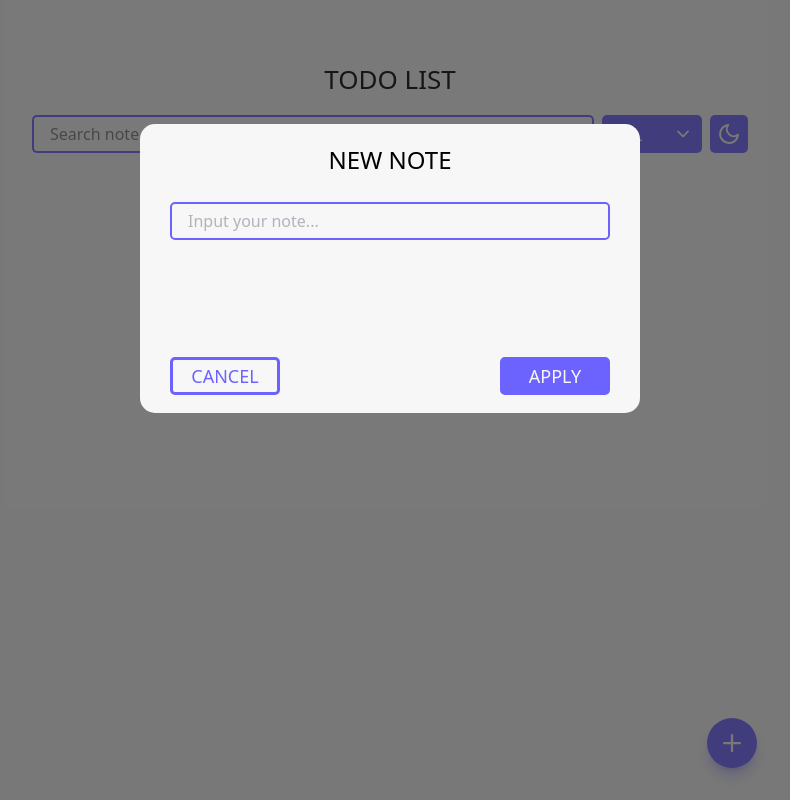
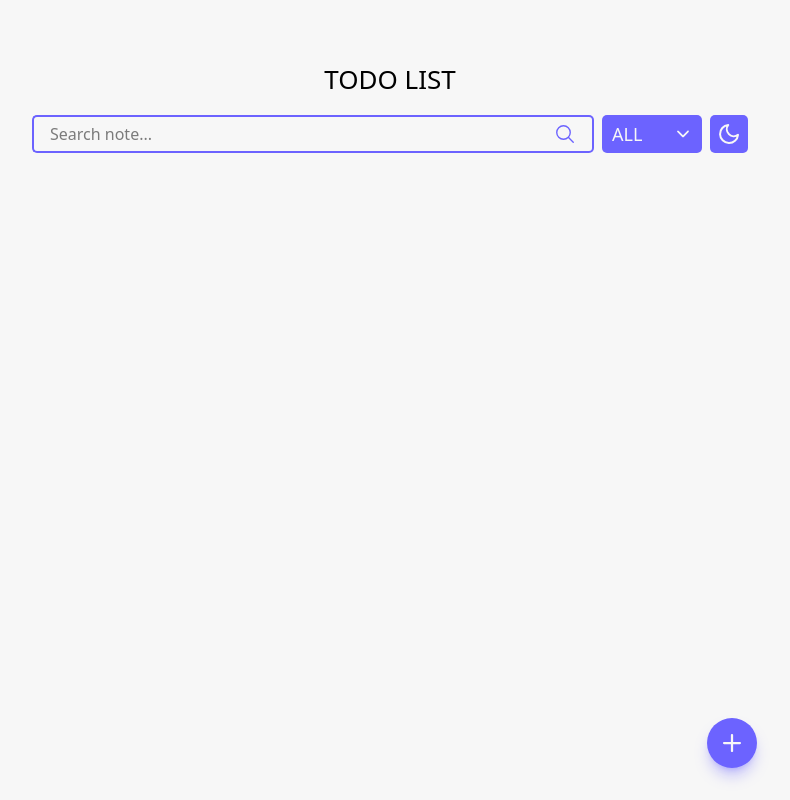
Before and after one commit to ArmenSyan/Todo-List-TS, a React (Vite) app: page / in a window 1280 px wide. Shown: the whole page, without its empty margins (250-1040 px from the left). Built offline with nearby package versions, Linux system fonts and the light colour scheme.

Commit message:
add a func. of modal

```diff
--- a/src/App.tsx
+++ b/src/App.tsx
@@ -1,15 +1,15 @@
 import AddTodoBtn from "./Components/Add/AddTodoBtn"
 import Header from "./Components/Header/Header"
 import NoteModal from "./Components/Modals/NoteModal"
+import { useFilter } from "./CustomHook"
 
 function App() {
-
+const {activeModal} = useFilter()
   return (
     <div className="flex flex-col justify-start  items-center w-[750px] h-[100vh]  relative ">
         <Header />
         <AddTodoBtn />
-
-        <NoteModal />
+      {activeModal && <NoteModal />}
     </div>
   )
 }
--- a/src/Components/Add/AddTodoBtn.tsx
+++ b/src/Components/Add/AddTodoBtn.tsx
@@ -1,8 +1,15 @@
 import { IoIosAdd } from "react-icons/io";
+import { useFilter } from "../../CustomHook";
 function AddTodoBtn() {
+  const { activeModal, setActiveModal } = useFilter()
+  function setActive():boolean | void {
+    if (!activeModal) setActiveModal(true)
+    else setActiveModal(false)
+
+  }
   return (
-    <button className="w-[50px] h-[50px] hover:w-[55px] hover:h-[55px] rounded-[50px] bg-purple text-[36px] hover:text-[41px] shadow-lg shadow-purple/40 duration-200 right-[8px] hover:right-[6px] bottom-[32px] hover:bottom-[30px] hover:cursor-pointer text-white absolute flex justify-evenly items-center ">
-        <IoIosAdd />
+    <button onClick={setActive} className="w-[50px] h-[50px] hover:w-[55px] hover:h-[55px] rounded-[50px] bg-purple text-[36px] hover:text-[41px] shadow-lg shadow-purple/40 duration-200 right-[8px] hover:right-[6px] bottom-[32px] hover:bottom-[30px] hover:cursor-pointer text-white absolute flex justify-evenly items-center ">
+      <IoIosAdd />
     </button>
   )
 }
--- a/src/Components/Modals/NoteModal.tsx
+++ b/src/Components/Modals/NoteModal.tsx
@@ -1,17 +1,23 @@
+import { useFilter } from "../../CustomHook"
 
 function NoteModal() {
+    const { setActiveModal } = useFilter()
+    function setActive(): boolean | void {
+        setActiveModal(false)
+
+    }
     return (
-        <div className="fixed w-[100vw] h-[100vh] pt-[124px] flex justify-evenly  bg-black/60">
+        <div className="fixed w-[100vw] h-[100vh] pt-[124px] flex justify-evenly  bg-black/60 -z-50-">
 
-            <div className=" w-[500px] h-[289px] bg-white rounded-[15px] flex flex-col justify-between items-center">
+            <div className=" w-[500px] h-[289px] bg-white rounded-[15px] flex flex-col justify-between items-center z-50">
                 <div className="flex flex-col justify-evenly items-center mt-[18px] gap-y-6">
                     <h1 className="text-[24px] font-medium">
                         NEW NOTE
                     </h1>
-                    <input type="text" placeholder="Input your note..."  className="w-[440px] text-gray-500 h-[38px] border-[2px] px-[16px] rounded-[5px]  border-purple  py-[4px] text-[16px] focus:outline-0"/>
+                    <input type="text" placeholder="Input your note..." className="w-[440px] text-gray-500 h-[38px] border-[2px] px-[16px] rounded-[5px]  border-purple  py-[4px] text-[16px] focus:outline-0" />
                 </div>
                 <div className="flex justify-between items-center w-full px-[30px] mb-[18px]">
-                    <button className="w-[110px] h-[38px] border-[3px] border-purple rounded-[5px] text-purple font-medium text-[18px]">CANCEL</button>
+                    <button onClick={setActive} className="w-[110px] h-[38px] border-[3px] border-purple rounded-[5px] text-purple font-medium text-[18px] hover:cursor-pointer hover:shadow-lg hover:shadow-purple/40 duration-200">CANCEL</button>
                     <button className="w-[110px] h-[38px] border-[3px] border-purple rounded-[5px] text-white bg-purple font-medium text-[18px]">APPLY</button>
                 </div>
             </div>
--- a/src/Context.tsx
+++ b/src/Context.tsx
@@ -1,21 +1,29 @@
 import { createContext, ReactNode, useState } from "react";
 
 interface DataType {
-    name : string;
-    checked : boolean ;
+    name: string;
+    checked: boolean;
+
 }
 interface ContextType {
-    Data : DataType[];
-    setData : (value :DataType[]) => void;
+    // Data: DataType[];
+    // setData: (value: DataType[]) => void;
+    activeModal: boolean;
+    setActiveModal: (value: boolean) => void
 }
 
 export const FilterContext = createContext<ContextType | undefined>(undefined);
 
-export const FilterProvider: React.FC<{ children: ReactNode }>  = ({ children }) => {
-    const [Data, setData] = useState<DataType[]>([])
+export const FilterProvider: React.FC<{ children: ReactNode }> = ({ children }) => {
+    // const [Data, setData] = useState<DataType[]>([])
+
+    const [activeModal, setActiveModal] = useState<boolean>(false);
     return (
         <FilterContext.Provider value={{
-            Data, setData
+            // Data, setData,
+
+            activeModal, setActiveModal,
+
         }} >
             {children}
         </FilterContext.Provider>
--- a/src/main.tsx
+++ b/src/main.tsx
@@ -1,7 +1,10 @@
 import { createRoot } from 'react-dom/client'
 import './index.css'
 import App from './App.tsx'
+import { FilterProvider } from './Context.tsx'
 
 createRoot(document.getElementById('root')!).render(
+  <FilterProvider>
     <App />
+  </FilterProvider>
 )
```
